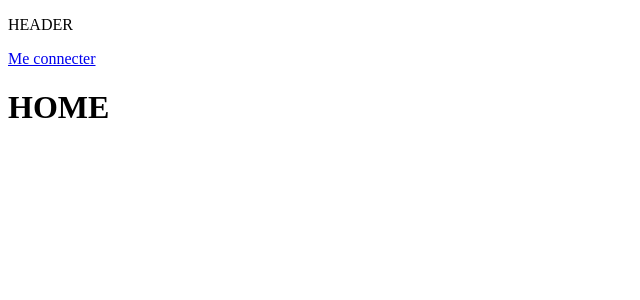
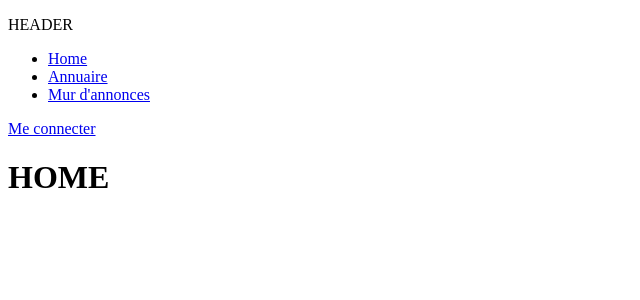
Before and after one commit to SyraxTarg/MiseEnRelationActeursLowTechClaireMaimiti, a PHP site: page / in a window 1280 px wide. Shown: the top 300 px of the page, without its empty margins (0-640 px from the left). Run offline with PHP 8.4, Linux system fonts and the light colour scheme; data that the repository does not hold is empty; some libraries are stand-ins or nearby versions.

Commit message:
annuaire fonctionnel et menu header et page mur

```diff
--- a/config/routes.php
+++ b/config/routes.php
@@ -5,6 +5,7 @@ const AVAILABLE_ROUTES = [
     'annuaire' => '../controllers/annuaireController.php',
     'connexion' => '../controllers/connexionController.php',
     'deconnexion' => '../controllers/deconnexionController.php',
+    'mur' => '../controllers/murAnnoncesController.php',
   ];
 
   const DEFAULT_ROUTE = AVAILABLE_ROUTES['home'];
--- /dev/null
+++ b/controllers/murAnnoncesController.php
@@ -0,0 +1,5 @@
+<?php
+
+$template = './views/pages/mur.php';
+
+require_once('models/annoncesManager.php');
--- a/views/pages/annuaire.php
+++ b/views/pages/annuaire.php
@@ -26,7 +26,7 @@
         if ($particulier['username'] != 'utilisateur introuvable') {
             echo "<tr>";
             echo "<td>";
-            $image = "https://www.google.com/url?sa=i&url=https%3A%2F%2Farchive.org%2Fdetails%2Ftwitter-default-pfp&psig=AOvVaw3nabfu3kbr9VEYGg5iRdkp&ust=1703239839133000&source=images&cd=vfe&opi=89978449&ved=0CBEQjRxqFwoTCLjBxv-koIMDFQAAAAAdAAAAABAD";
+            $image = "https://upload.wikimedia.org/wikipedia/commons/2/2c/Default_pfp.svg";
             if ($particulier['profile_picture'] == null) {
                 echo "<img src =" . $image . " alt='default pfp' class='pfp'/>";
             } else {
--- a/views/partials/_header.php
+++ b/views/partials/_header.php
@@ -1 +1,12 @@
 <p>HEADER</p>
+<ul>
+    <li>
+        <a href="index.php?page=home">Home</a>
+    </li>
+    <li>
+        <a href="index.php?page=annuaire">Annuaire</a>
+    </li>
+    <li>
+        <a href="index.php?page=mur">Mur d'annonces</a>
+    </li>
+</ul>
```
Also changed, not shown: views/pages/mur.php (added).
